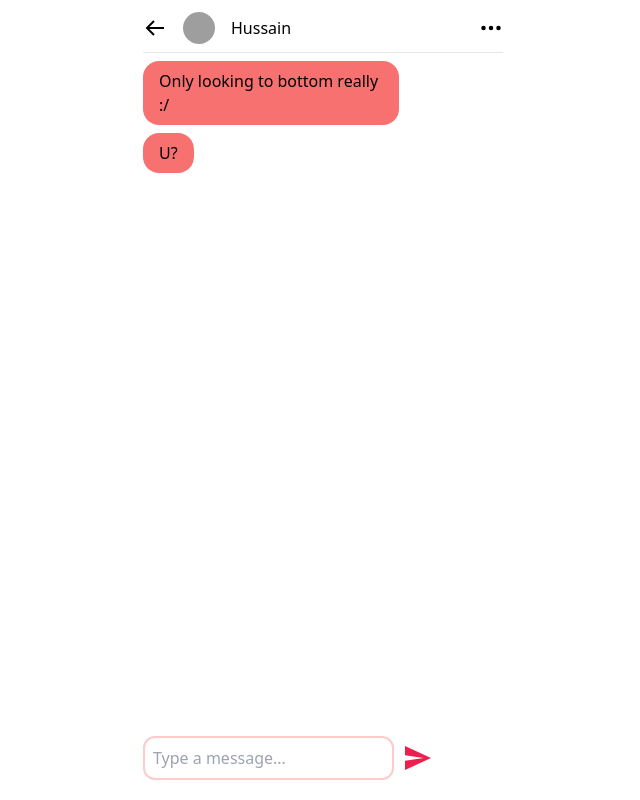
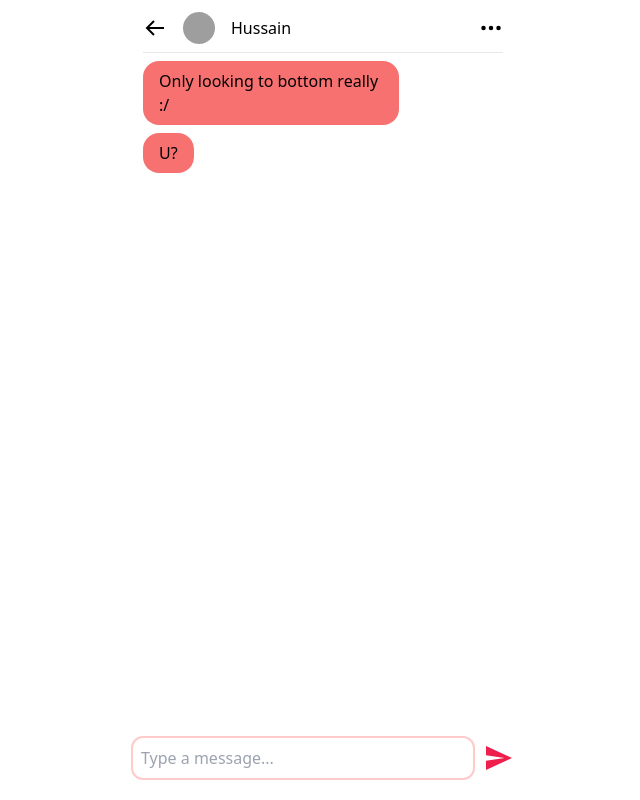
Before and after one commit to jdjfisher/ember, a Next.js app: page /chats/1 in a window 1280 px wide. Shown: the whole page, without its empty margins (317-957 px from the left). Built offline with nearby package versions, Linux system fonts and the light colour scheme; grey boxes are pictures that could not be loaded.

Commit message:
Wider message box

```diff
--- a/app/chats/[id]/page.tsx
+++ b/app/chats/[id]/page.tsx
@@ -62,7 +62,7 @@ export default function Chat({ params }: any) {
   }, [scriptIndex]);
 
   return (
-    <div className="space-y-2 p-3">
+    <div className="space-y-2 p-3 relative h-full">
       <div className="flex items-center gap-4">
         <Link href="/chats">
           <BiArrowBack size={24} />
@@ -92,7 +92,7 @@ export default function Chat({ params }: any) {
         {isTyping && <Typing />}
       </div>
 
-      <section className="fixed bottom-5">
+      <section className="absolute bottom-5 w-full left-0">
         <MessageForm onMessage={onMessage} />
       </section>
     </div>
```
